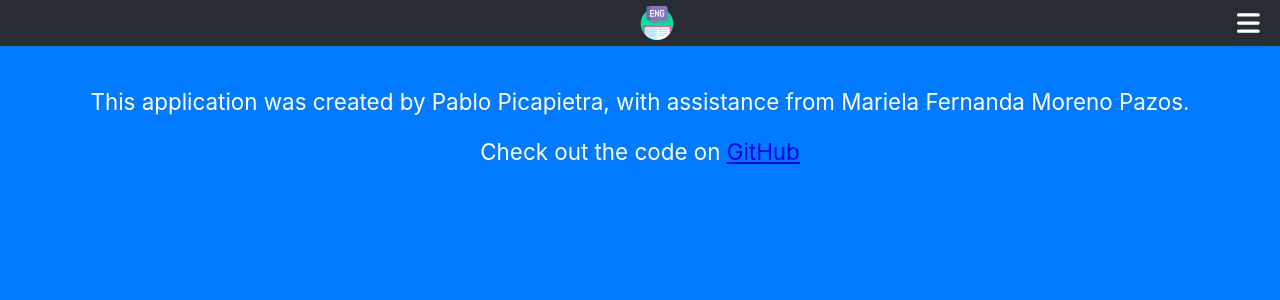
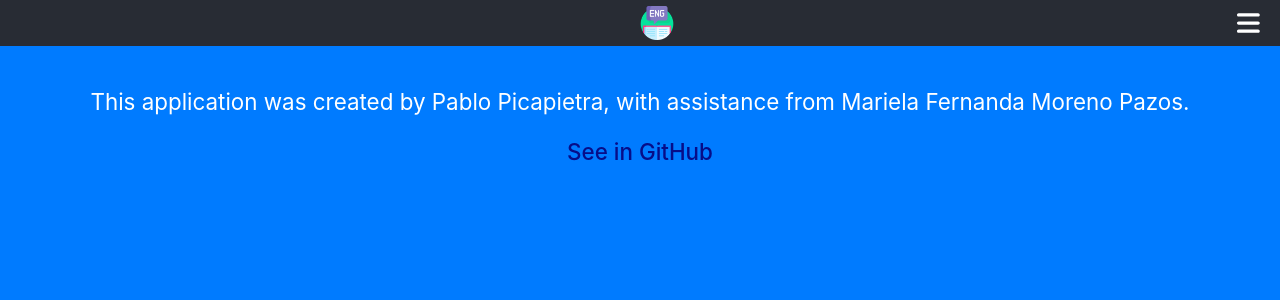
Before and after one commit to ppicapietra/my-conditionals-pwa, a React (Create React App) app: page /about in a window 1280 px wide. Shown: the top 300 px of the page. Built offline with nearby package versions, Linux system fonts and the light colour scheme.

Commit message:
Updated link style and text on about section

```diff
--- a/src/components/sideMenu/SideMenu.css
+++ b/src/components/sideMenu/SideMenu.css
@@ -43,7 +43,7 @@
 
 .menu-item a, .menu-item span {
 	text-decoration: none;
-	color: inherit; /* Use the parent's color */
+	color: inherit;
 	margin-left: 10px;
   font-weight: 500;
 }
--- a/src/pages/about/About.css
+++ b/src/pages/about/About.css
@@ -24,3 +24,9 @@
 	font-size: 1.4em;
 	color: #fff;
 }
+
+.about-content a {
+	color: rgb(7, 13, 136);
+  font-weight: 500;
+	text-decoration: none;
+}
--- a/src/pages/about/About.js
+++ b/src/pages/about/About.js
@@ -9,7 +9,7 @@ function About() {
 			<main className="about-container">
 				<div className="about-content">
 					<p>This application was created by Pablo Picapietra, with assistance from Mariela Fernanda Moreno Pazos.</p>
-					<p>Check out the code on <a href="https://github.com/ppicapietra/my-conditionals-pwa" target="_blank" rel="noopener noreferrer">GitHub</a></p>
+					<p><a href="https://github.com/ppicapietra/my-conditionals-pwa" target="_blank" rel="noopener noreferrer">See in GitHub</a></p>
 				</div>
 			</main>
 		</div>
```
